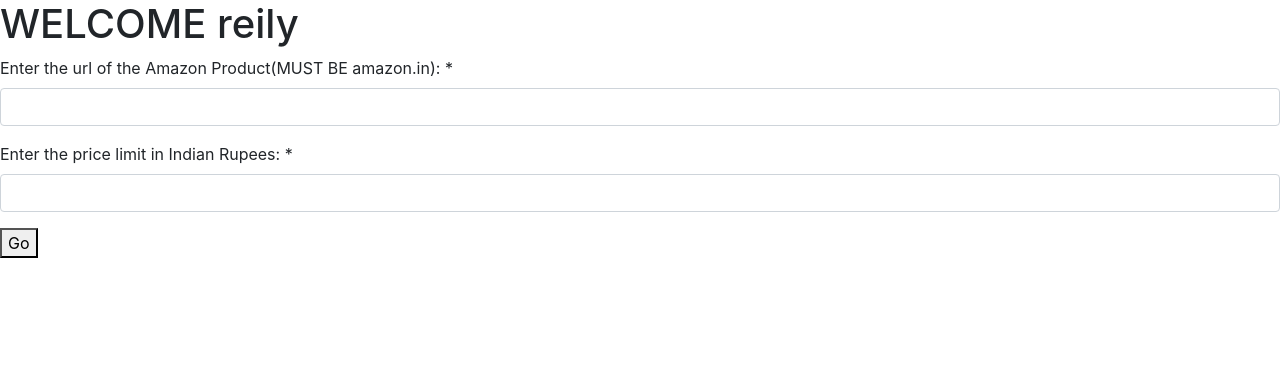
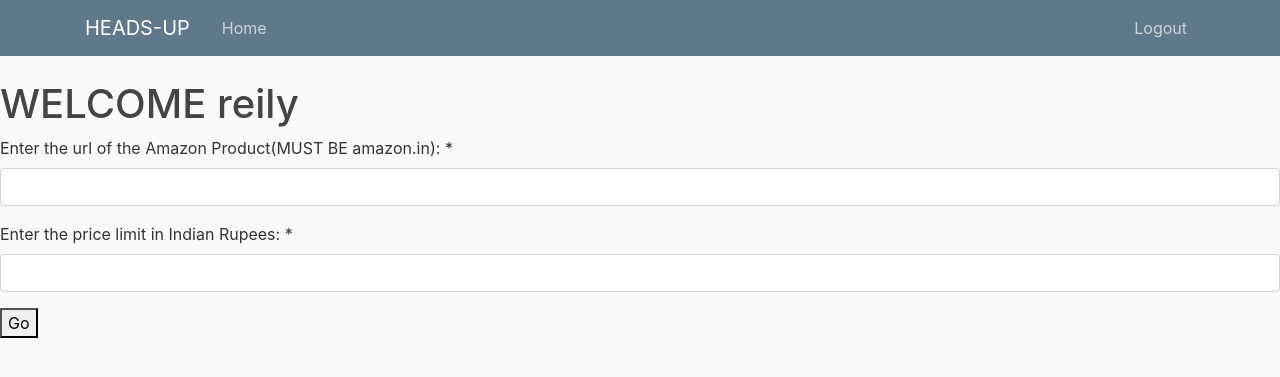
Before and after one commit to Sudarshan-PR/heads-up, a Django app: page / in a window 1280 px wide. Shown: the top 377 px of the page. Run offline with Django 3.2, Linux system fonts and the light colour scheme; a user stored in the database is signed in; some libraries are stand-ins or nearby versions.

Commit message:
Lots of improvements.

```diff
--- a/main/templates/main/base.html
+++ b/main/templates/main/base.html
@@ -5,7 +5,7 @@
     <head>
         <title>{% block title %}{% endblock title %}</title>
         <link href="https://stackpath.bootstrapcdn.com/bootstrap/4.3.1/css/bootstrap.min.css" rel="stylesheet" integrity="sha384-ggOyR0iXCbMQv3Xipma34MD+dH/1fQ784/j6cY/iJTQUOhcWr7x9JvoRxT2MZw1T" crossorigin="anonymous">
-        <link rel="stylesheet" href="{% static 'blog/main.css' %}">
+        <link rel="stylesheet" href="{% static 'main/main.css' %}">
     </head>
 
     <body>
@@ -15,6 +15,31 @@
         {% endfor %}
     {% endif %}
 
+    <header class="site-header">
+    <nav class="navbar navbar-expand-md navbar-dark bg-steel fixed-top">
+      <div class="container">
+      <a class="navbar-brand mr-4" href="/">HEADS-UP</a>
+        <button class="navbar-toggler" type="button" data-toggle="collapse" data-target="#navbarToggle" aria-controls="navbarToggle" aria-expanded="false" aria-label="Toggle navigation">
+          <span class="navbar-toggler-icon"></span>
+        </button>
+        <div class="collapse navbar-collapse" id="navbarToggle">
+          <div class="navbar-nav mr-auto">
+            <a class="nav-item nav-link" href="{% url 'home' %}">Home</a>
+          </div>
+          <!-- Navbar Right Side -->
+          <div class="navbar-nav">
+            {% if user.is_authenticated %}
+                <a class="nav-item nav-link" href="{% url 'logout' %}">Logout</a>
+            {% else %}
+                <a class="nav-item nav-link" href="{% url 'login' %}">Login</a>
+                <a class="nav-item nav-link" href="{% url 'register' %}">Sign UP</a>
+            {% endif %}
+          </div>
+        </div>
+      </div>
+    </nav>
+    </header>
+
     {% block content %}
     {% endblock content %}
     </body>
--- a/main/templates/main/home.html
+++ b/main/templates/main/home.html
@@ -17,6 +17,4 @@
 
     </form>
 
-
-
 {% endblock content %}
```
Also changed, not shown: users/templates/users/login.html (+7 -3 lines), db.sqlite3.
